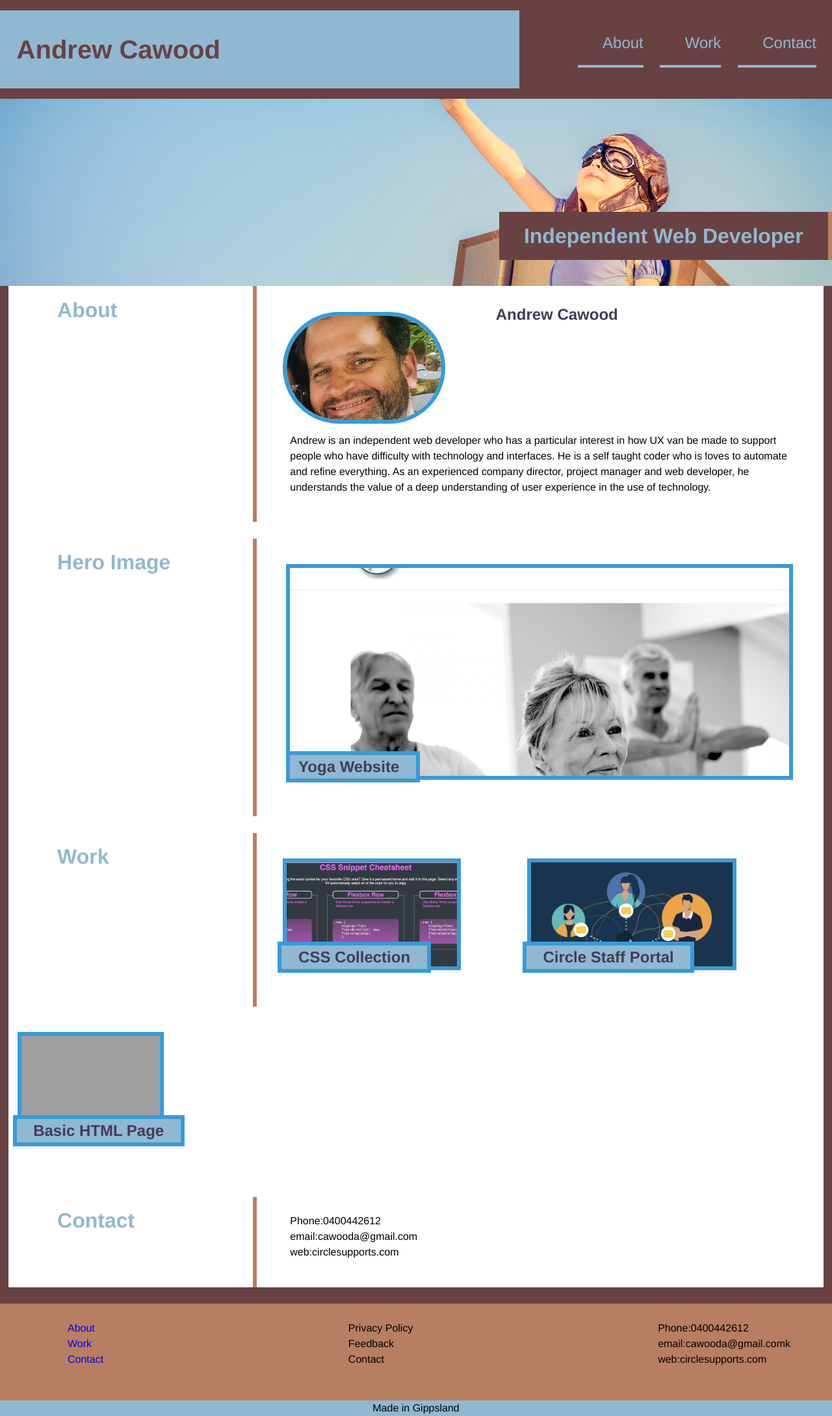
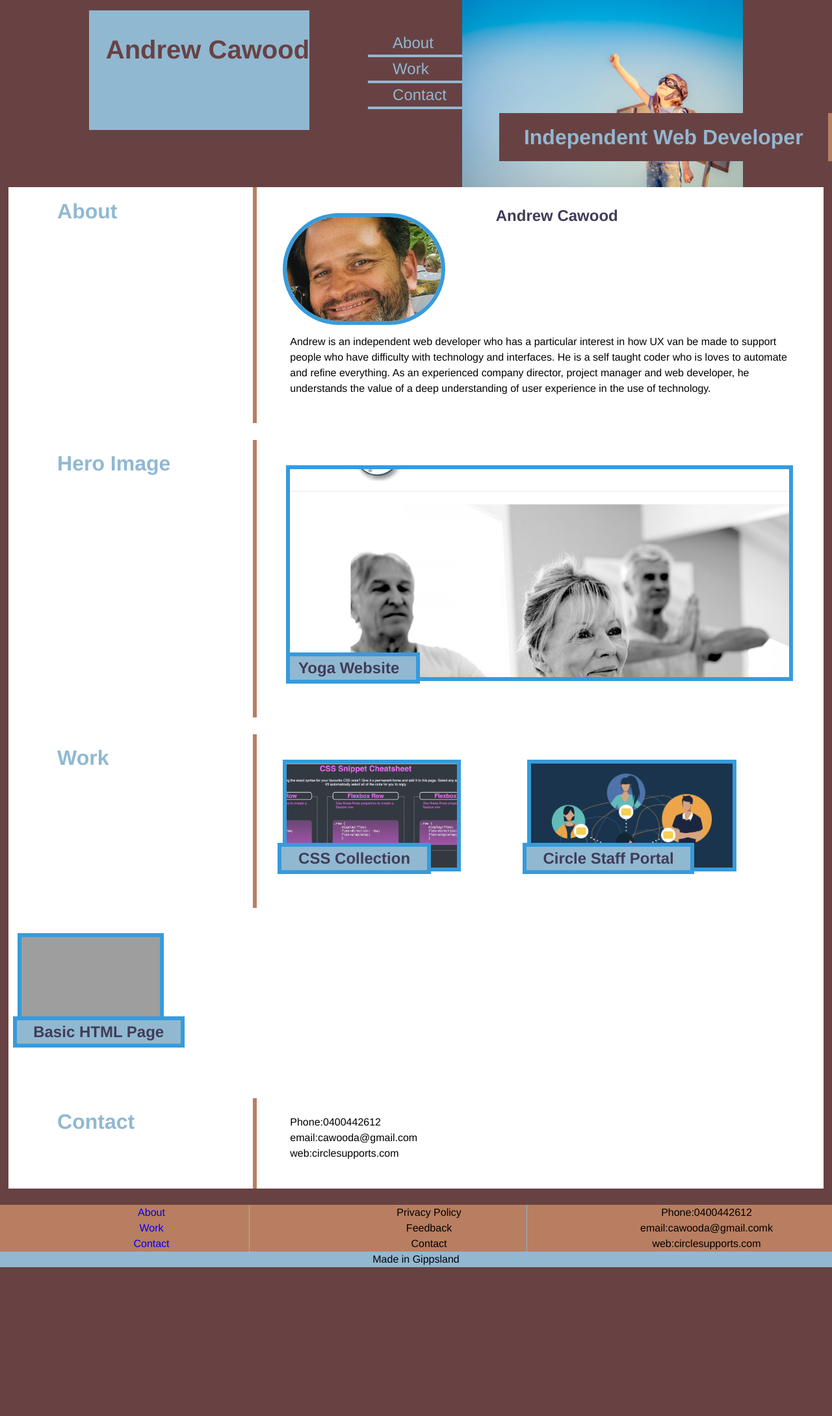
Before and after one commit to cawooda/independent-developer, a plain HTML site: page index.html in a window 1280 px wide. Shown: the whole page at 65% size. After the commit the page ends 1950 px from the top, so only its background shows below. Drawn offline with Linux system fonts and the light colour scheme; grey boxes are pictures that could not be loaded.

Commit message:
added queries and working

```diff
--- a/Assets/styles/style.css
+++ b/Assets/styles/style.css
@@ -50,11 +50,26 @@ header {
     background-color: var(--accent-color);
     width:100%;
     display: flex;
+
     flex-direction: row;
-    justify-content: space-around;
+    justify-content: center;
     flex-wrap: wrap;
+
+    position: relative;
+}
+
+header section {
+    justify-content: center;
+    margin-top:0vw;
+    margin-bottom:0vw;
+}
+
+header.siteHeader {
+    flex-direction: column;
     align-items: center;
-    position: relative;
+    justify-content: center;
+    flex: 1 1 au;
+
 }
 
 header h1 {
@@ -71,18 +86,15 @@ header h1 {
 header nav {
     padding-top: 3vh;
     padding-bottom: 3vh;
-    display: flex;
     font-size: var(--menuItemsSize);
     color: var(--secondary-color);
     margin: 3vh;
 }
 
 header nav ul {
-    display: flex;
-    flex-grow: 2;
-    flex-basis: 2vw;
-    flex-direction: row;
-    flex-wrap: nowrap;
+    width: 100%;
+
+
 }
 
 header nav li {
@@ -106,14 +118,7 @@ header nav li:hover {
 
 /*The flex basis here helps widen the image out to the edge of the viewport*/
 
-header section {
-    flex-basis:100vw;
-    display:flex;
-    flex-wrap: wrap;
-    justify-content: space-between;
-    margin-top:0vw;
-    margin-bottom:0vw;
-}
+
 
 header section img {
     background-repeat: no-repeat;
@@ -143,6 +148,7 @@ main {
 }
 section {
     display: flex;
+    flex-direction: column;
     margin-bottom: 2vw;
     flex-direction: row;
     align-content:baseline;
@@ -151,6 +157,7 @@ section {
 }
 
 section article {
+    flex-direction: column;
     flex-basis: 30%;
     flex-grow: 0;
     flex-shrink: 0;
@@ -253,28 +260,121 @@ section article.text-only p {
 
 footer {
     display: flex;
+    flex-wrap: wrap;
     justify-content: space-between;
     background-color: var(--text-color);
+
 }
 
 footer a {
     text-decoration: none;
 }
 
-footer section {
+footer ul {
+    margin-right:auto;
+    margin-left:auto;
+    width: 100%;
+    max-width:300px;
+    min-width: 200px;
     display: flex;
-    padding: 2vw 5vw 2vw 5vw;
+    justify-content:flex-end;
+    flex-wrap: wrap;
+    list-style:none;
 }
 
-footer section ul {
-    flex-basis: 20vw;
-    list-style: none;
-} /*lists displayed in the footer*/
+footer li {
+    text-align: center;
+    width:100%;
+}
+
+ /*lists displayed in the footer*/
 
 div.footer-box {
     background-color: var(--secondary-color);
     text-align: center;
     display: block;
+}
+
+@media all and (min-width: 1024px) and (max-width: 1280px) {
+    section h2 {
+        border-right: 0.5vw solid var(--text-color);
+        border-bottom: none;
+    }
+    section article.hero img {
+
+    }
+    footer {
+        flex-direction: row;
+        fled-wrap:wrap;
+    }
+    footer ul {
+       flex: 0 1 auto;
+       border-right: 0.2vh solid var(--secondary-color);
+
+       margin:auto;
+    }
+    footer ul:last-child {
+        flex: 0 1 auto;
+        border-right: none;
+        margin:auto;
+     }
+
+}
+
+@media all and (min-width: 768px) and (max-width: 1024px) {
+    section {
+
+    }
+
+    section {
+
+    }
+
+    section h2 {
+        width:100%;
+        text-align: center;
+        width: 100%;
+    }
+    footer{
+
+
+    }
+    footer ul {
+        width:auto;
+        border-top: 0.2vh solid var(--secondary-color);
+        padding-top:3%;
+        padding-bottom: 3%;
+    }
+
+
+}
+
+@media all and (min-width: 480px) and (max-width: 768px) {
+
+    section h2 {
+        width: 100%;
+        text-align: center;
+
+    }
+
+    footer ul {
+        border-bottom: 0.2vh solid var(--secondary-color);
+        padding-top: 3%;
+        padding-bottom: 3%;
+
+    }
+}
+
+@media all and (max-width: 480px) {
+    section {
+
+    }
+    section h2 {
+        width:100%;
+        text-align: center;
+
+    }
+
 }
 
 @keyframes slideInFromLeft {
--- a/index.html
+++ b/index.html
@@ -69,28 +69,28 @@
         </section> <!--*section contact information in Main -->
     </main>
     <footer>
-        <section>
+
 
                 <ul>
                     <li><a href="/#about">About</a></li>
                     <li><a href="/#portfolio"> Work</a></li>
                     <li><a href="/#contact">Contact</a></li>
                 </ul>
-        </section>
-        <section>
+
+
                 <ul>
                     <li>Privacy Policy</li>
                     <li>Feedback</li>
                     <li>Contact</li>
                 </ul>
-        </section>
-        <section>
+
+
                     <ul>
                         <li>Phone:0400442612</li>
                         <li>email:cawooda@gmail.comk</li>
                         <li>web:circlesupports.com</li>
                     </ul>
-        </section>
+
     </footer>
     <div class="footer-box">Made in Gippsland</div>
 </div>
```
